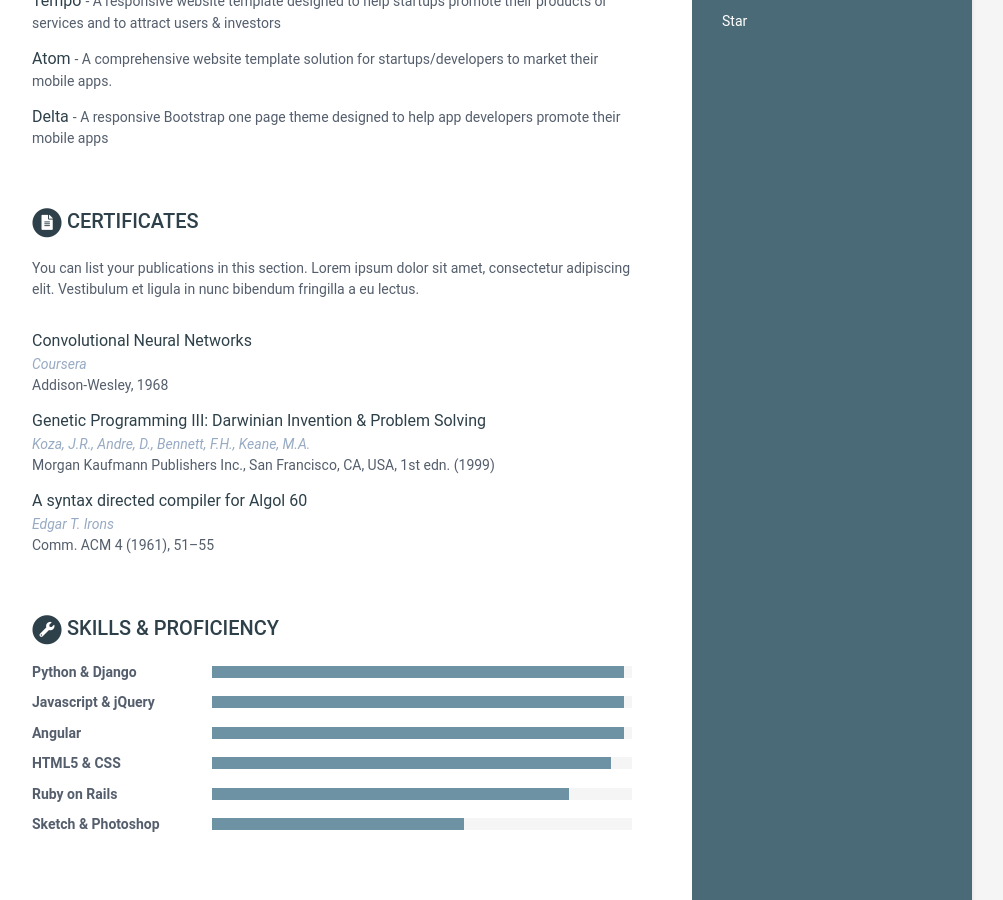
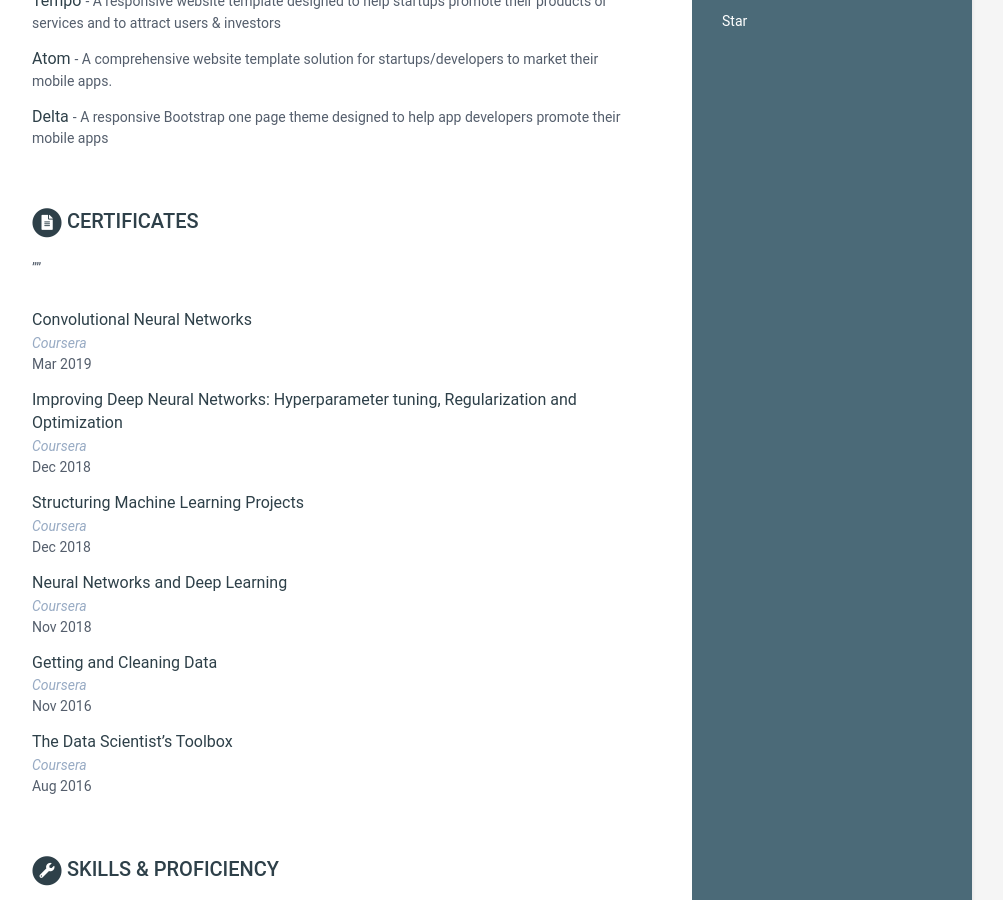
Before and after one commit to tillroy/tillroy.github.io, a Jekyll site: the page built from cv.md, in a window 1280 px wide and 900 px high, scrolled down 1133 px. Shown: the whole window, without its empty margins (168-1171 px from the left). Built offline with Jekyll 4.4.1, drawn with Linux system fonts in a browser that asks for light colours.

Commit message:
fill certification data

```diff
--- a/_data/data.yml
+++ b/_data/data.yml
@@ -161,25 +161,38 @@ publications:
 certification:
     title: Certificates
     intro: |
-      You can list your publications in this section. Lorem ipsum dolor sit
-      amet, consectetur adipiscing elit. Vestibulum et ligula in nunc
-      bibendum fringilla a eu lectus.
+      ""
 
     certificates:
       - title: Convolutional Neural Networks
         link: "https://www.coursera.org/account/accomplishments/verify/33HH7F5A7LBT"
         provider: Coursera
-        date: Addison-Wesley, 1968
+        date: Mar 2019
 
-      - title: "Genetic Programming III: Darwinian Invention &amp; Problem Solving"
-        link: "#"
-        provider: Koza, J.R., Andre, D., Bennett, F.H., Keane, M.A.
-        date: "Morgan Kaufmann Publishers Inc., San Francisco, CA, USA, 1st edn. (1999)"
+      - title: "Improving Deep Neural Networks: Hyperparameter tuning, Regularization and Optimization"
+        link: "https://www.coursera.org/account/accomplishments/verify/9PNZVX7FN9C4"
+        provider: Coursera
+        date: Dec 2018
 
-      - title: A syntax directed compiler for Algol 60
-        link: "#"
-        provider: Edgar T. Irons
-        date: "Comm. ACM 4 (1961), 51–55"
+      - title: Structuring Machine Learning Projects
+        link: "https://www.coursera.org/account/accomplishments/verify/L6YMYWY2HWKW"
+        provider: Coursera
+        date: Dec 2018
+
+      - title: Neural Networks and Deep Learning
+        link: "https://www.coursera.org/account/accomplishments/verify/GG4ZWQMGB2LM"
+        provider: Coursera
+        date: Nov 2018
+
+      - title: Getting and Cleaning Data
+        link: "https://www.coursera.org/account/accomplishments/verify/85UNZ9LYCNRM"
+        provider: Coursera
+        date: Nov 2016
+
+      - title: The Data Scientist’s Toolbox
+        link: "https://www.coursera.org/account/accomplishments/verify/LTSEKUTZVH93"
+        provider: Coursera
+        date: Aug 2016
 
 skills:
     title: Skills &amp; Proficiency
```
